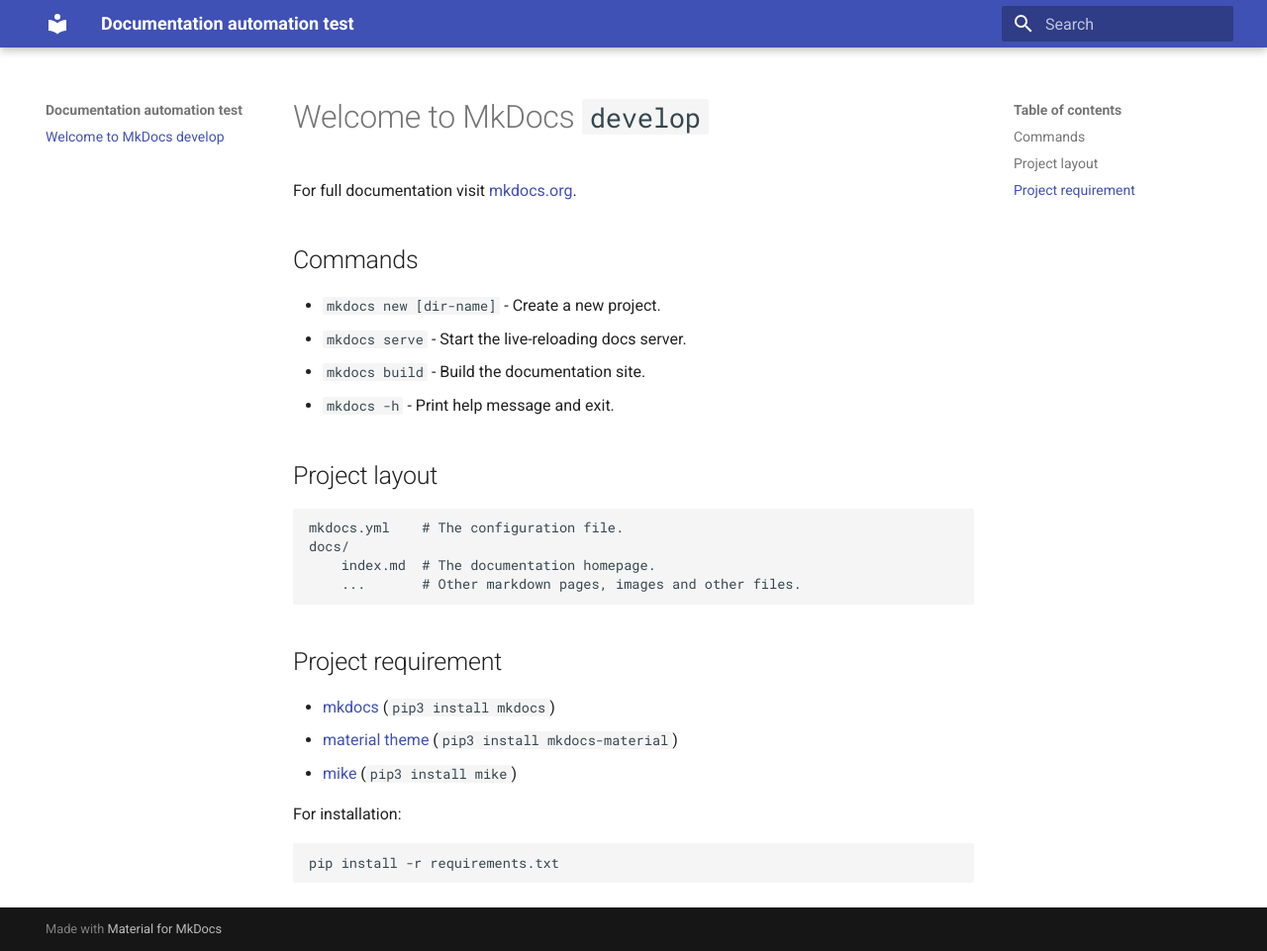
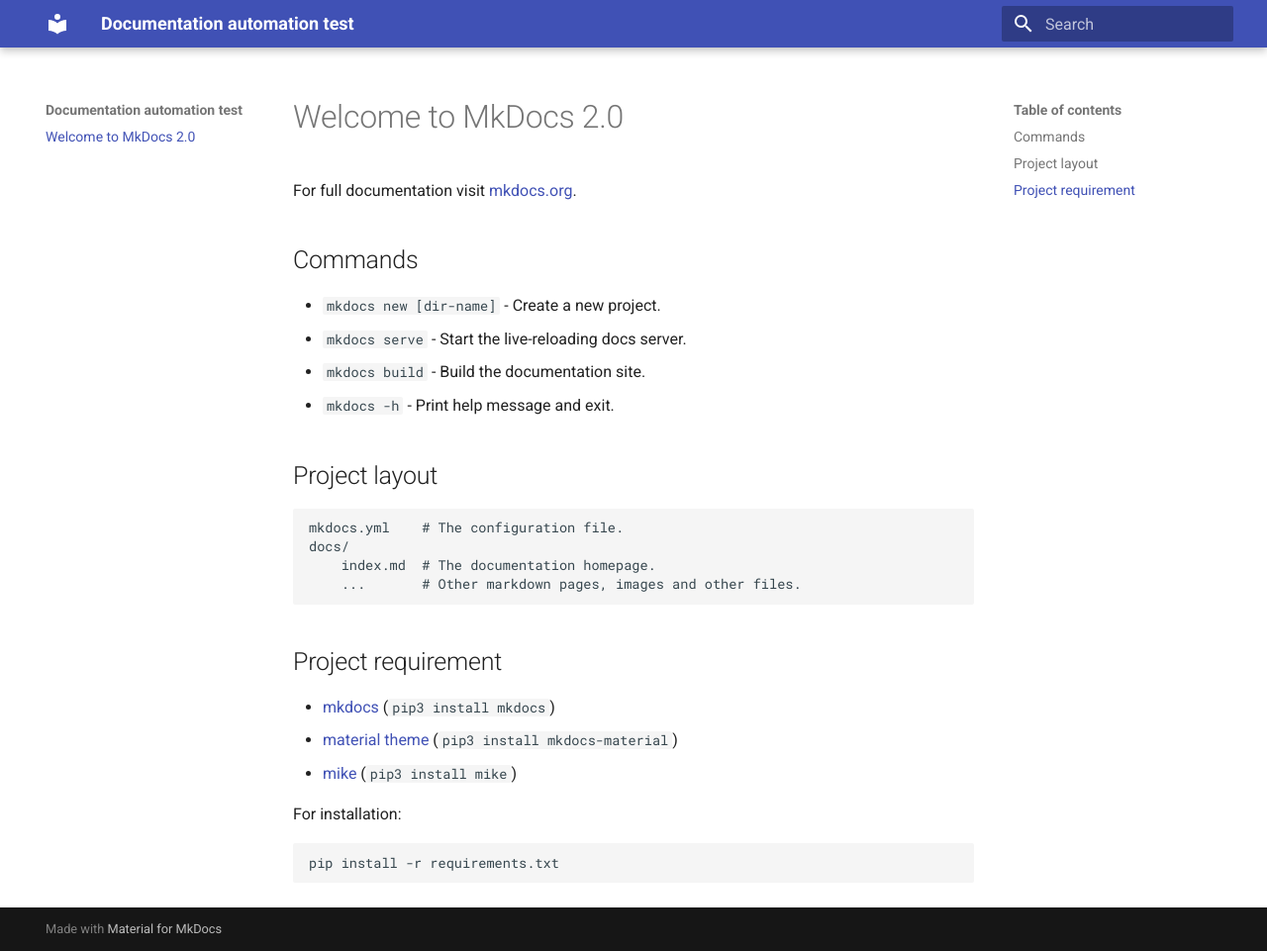
Before and after one commit to mattdibi/docs_automation, an MkDocs documentation site: the page built from docs/index.md, in a window 1280 px wide and 961 px high. Shown: the whole window at 99% size. Built offline with MkDocs 1.6.1 and Material for MkDocs 9.7.7, drawn with Linux system fonts in a browser that asks for light colours; the version menu is left out.

Commit message:
docs: updated release

```diff
--- a/docs/index.md
+++ b/docs/index.md
@@ -1,4 +1,4 @@
-# Welcome to MkDocs `develop`
+# Welcome to MkDocs 2.0
 
 For full documentation visit [mkdocs.org](https://www.mkdocs.org).
 
```
